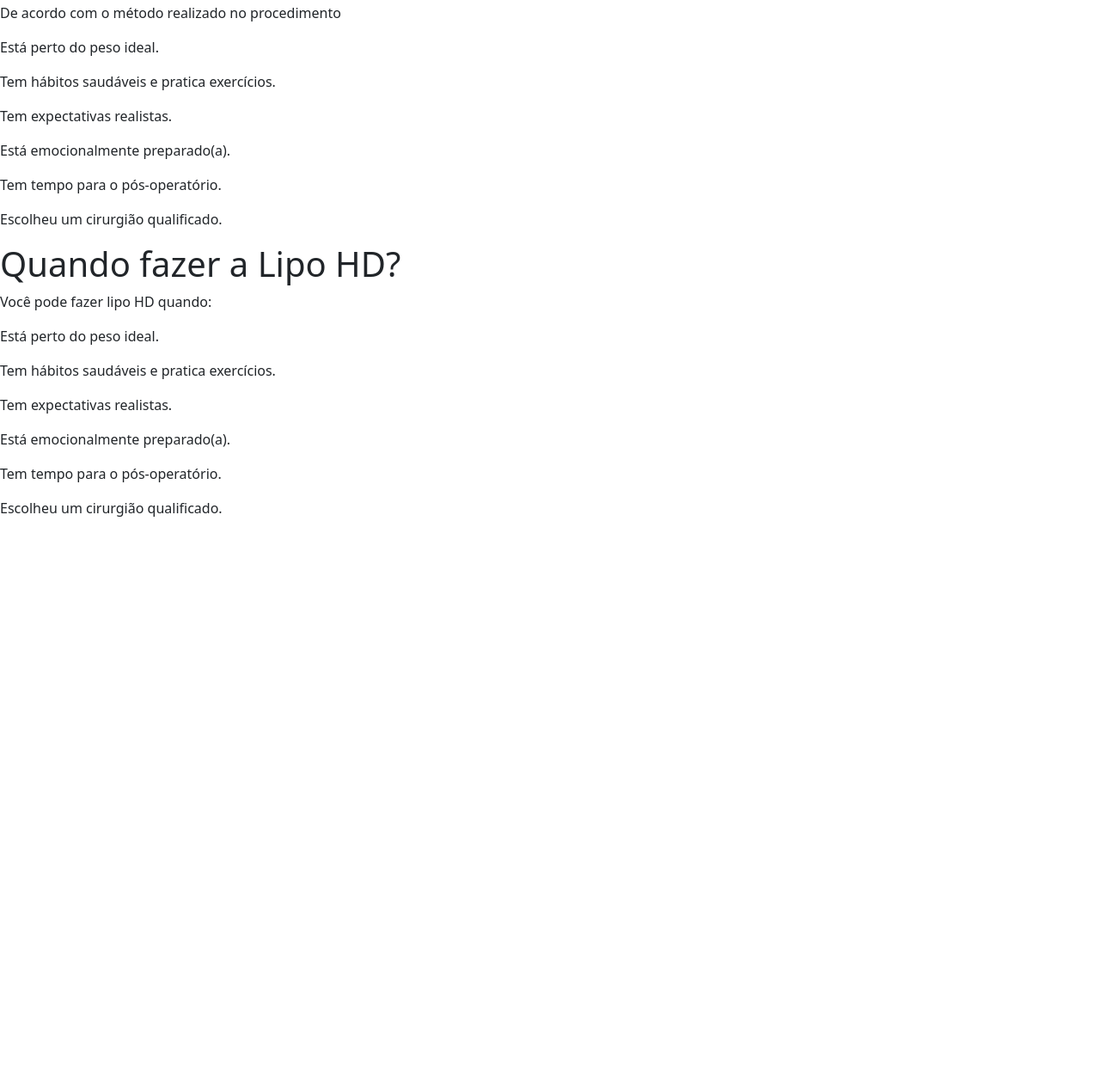
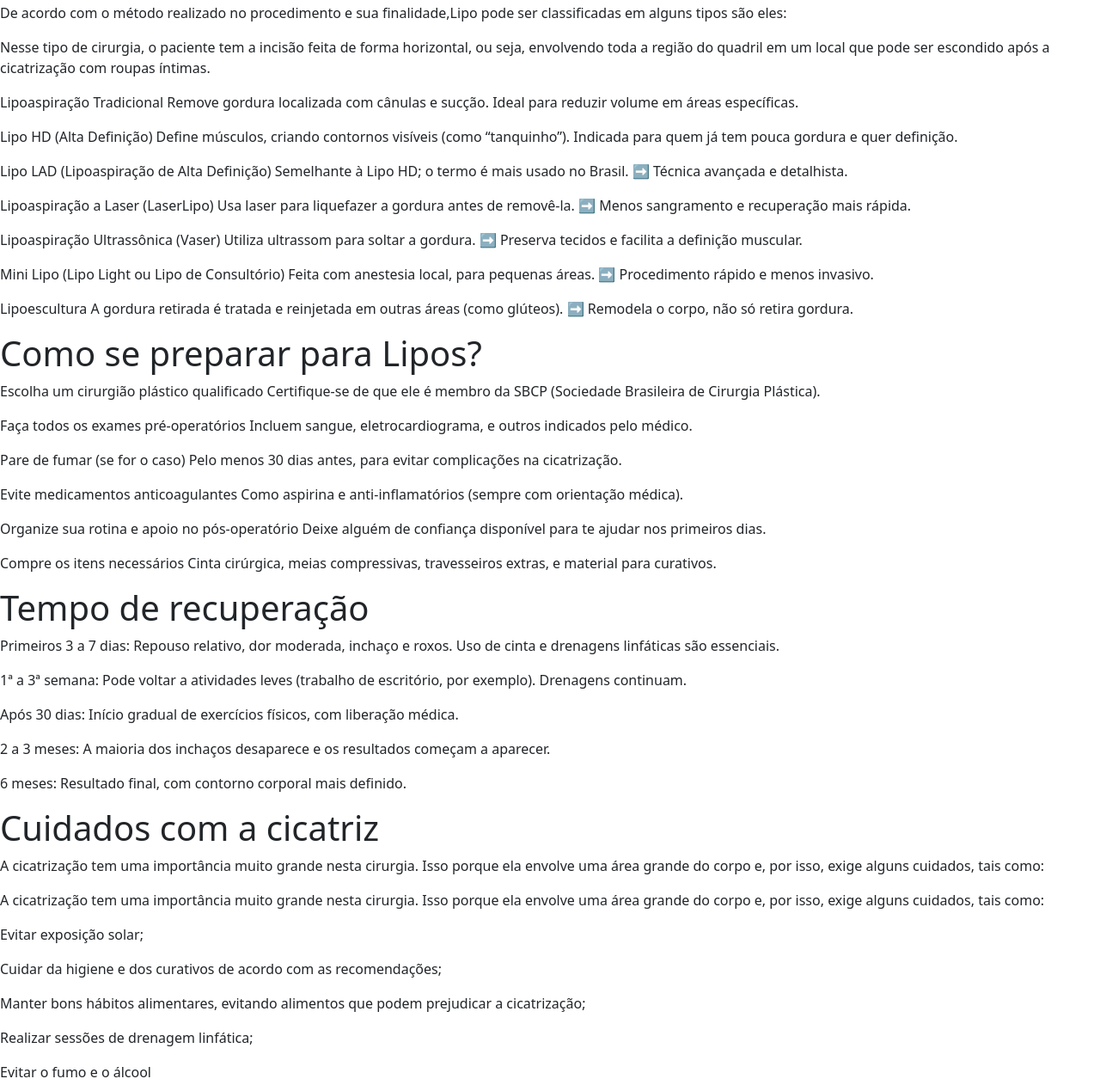
Before and after one commit to larissa016/cirurgias-lipo-HD, a plain HTML site: page index.html in a window 1280 px wide. Shown: the part 1912-3174 px from the top of the page at 86% size. Before the commit the page ends 2531 px from the top, so only its background shows below. Drawn offline with nearby package versions, Linux system fonts and the light colour scheme.

Commit message:
continuação da estrutura @larissa016

```diff
--- a/index.html
+++ b/index.html
@@ -175,39 +175,91 @@
     </div>
 
     <div class="conteudo md-3"></div>
-    <h1>Quando fazer a Lipo HD?</h1>
-    <p>Você pode fazer lipo HD quando:</p>
-    <p>Está perto do peso ideal.</p>
-    <p>Tem hábitos saudáveis e pratica exercícios.</p>
-    <p>Tem expectativas realistas.</p>
-    <p>Está emocionalmente preparado(a).</p>
-    <p>Tem tempo para o pós-operatório.</p>
+    <h1>Quais são os cuidados após a cirurgia?</h1>
+    <p>Alguns dos principais cuidados após a Lipo HD envolvem:</p>
+    <p>Evitar manter a coluna ereta nos primeiros 15 dias após a cirurgia para manter os pontos no lugar;</p>
+    <p>O uso da malha compressora, a cinta pós-cirúrgica. Ela é indispensável por pelo menos um mês para evitar complicações</p>
+    <p>Não se expor ao sol ou ao calor;</p>
+    <p>Não utilizar roupas apertadas</p>
+    <p>Não realizar esforço físico.</p>
     <p>Escolheu um cirurgião qualificado.</p>
   </div>
 
   <div class="conteudo md-3"></div>
   <h1>Quais são os tipos?</h1>
-  <p>De acordo com o método realizado no procedimento</p>
-  <p>Está perto do peso ideal.</p>
-  <p>Tem hábitos saudáveis e pratica exercícios.</p>
-  <p>Tem expectativas realistas.</p>
-  <p>Está emocionalmente preparado(a).</p>
-  <p>Tem tempo para o pós-operatório.</p>
-  <p>Escolheu um cirurgião qualificado.</p>
+  <p>De acordo com o método realizado no procedimento e sua finalidade,Lipo pode ser classificadas em alguns tipos são eles:</p>
+  <p>Nesse tipo de cirurgia, o paciente tem a incisão feita de forma horizontal, ou seja, envolvendo toda a região do quadril em um local que pode ser escondido após a cicatrização com roupas íntimas.</p>
+  <p> Lipoaspiração Tradicional
+    Remove gordura localizada com cânulas e sucção.
+  Ideal para reduzir volume em áreas específicas.</p>
+  <p>Lipo HD (Alta Definição)
+    Define músculos, criando contornos visíveis (como “tanquinho”).
+    Indicada para quem já tem pouca gordura e quer definição.</p>
+  <p>Lipo LAD (Lipoaspiração de Alta Definição)
+    Semelhante à Lipo HD; o termo é mais usado no Brasil.
+    ➡ Técnica avançada e detalhista.</p>
+  <p>Lipoaspiração a Laser (LaserLipo)
+    Usa laser para liquefazer a gordura antes de removê-la.
+    ➡ Menos sangramento e recuperação mais rápida.</p>
+  <p>Lipoaspiração Ultrassônica (Vaser)
+  Utiliza ultrassom para soltar a gordura.
+  ➡ Preserva tecidos e facilita a definição muscular.
+  </p>
+  <p>Mini Lipo (Lipo Light ou Lipo de Consultório)
+    Feita com anestesia local, para pequenas áreas.
+    ➡ Procedimento rápido e menos invasivo.</p>
+    <p>Lipoescultura
+      A gordura retirada é tratada e reinjetada em outras áreas (como glúteos).
+      ➡ Remodela o corpo, não só retira gordura.</p>
 </div>
 
 <div class="conteudo md-3"></div>
-<h1>Quando fazer a Lipo HD?</h1>
-<p>Você pode fazer lipo HD quando:</p>
-<p>Está perto do peso ideal.</p>
-<p>Tem hábitos saudáveis e pratica exercícios.</p>
-<p>Tem expectativas realistas.</p>
-<p>Está emocionalmente preparado(a).</p>
-<p>Tem tempo para o pós-operatório.</p>
-<p>Escolheu um cirurgião qualificado.</p>
+<h1>Como se preparar para Lipos?</h1>
+<p>Escolha um cirurgião plástico qualificado
+  Certifique-se de que ele é membro da SBCP (Sociedade Brasileira de Cirurgia Plástica).</p>
+<p>Faça todos os exames pré-operatórios
+  Incluem sangue, eletrocardiograma, e outros indicados pelo médico.</p>
+<p>Pare de fumar (se for o caso)
+  Pelo menos 30 dias antes, para evitar complicações na cicatrização.
+  </p>
+<p>Evite medicamentos anticoagulantes
+  Como aspirina e anti-inflamatórios (sempre com orientação médica).
+  </p>
+<p>Organize sua rotina e apoio no pós-operatório
+  Deixe alguém de confiança disponível para te ajudar nos primeiros dias.</p>
+<p>Compre os itens necessários
+  Cinta cirúrgica, meias compressivas, travesseiros extras, e material para curativos.</p>
+
 </div>
 
+<div class="conteudo md-3"></div>
+      <h1>Tempo de recuperação</h1>
+      <p>Primeiros 3 a 7 dias:
+        Repouso relativo, dor moderada, inchaço e roxos. Uso de cinta e drenagens linfáticas são essenciais.</p>
+      <p>1ª a 3ª semana:
+        Pode voltar a atividades leves (trabalho de escritório, por exemplo). Drenagens continuam.</p>
+      <p>Após 30 dias:
+        Início gradual de exercícios físicos, com liberação médica.
+        </p>
+      <p>2 a 3 meses:
+        A maioria dos inchaços desaparece e os resultados começam a aparecer.</p>
+      <p>6 meses:
+        Resultado final, com contorno corporal mais definido.</p>
 
+    </div>
+
+    <div class="conteudo md-3"></div>
+      <h1>Cuidados com a cicatriz</h1>
+      <p>A cicatrização tem uma importância muito grande nesta cirurgia. Isso porque ela envolve uma área grande do corpo e, por isso,
+        exige alguns cuidados, tais como:</p>
+      <p>A cicatrização tem uma importância muito grande nesta cirurgia. Isso porque ela envolve uma área grande do corpo e, por isso,
+        exige alguns cuidados, tais como:</p>
+      <p>Evitar exposição solar;</p>
+      <p>Cuidar da higiene e dos curativos de acordo com as recomendações;</p>
+      <p>Manter bons hábitos alimentares, evitando alimentos que podem prejudicar a cicatrização;</p>
+      <p>Realizar sessões de drenagem linfática;</p>
+      <p>Evitar o fumo e o álcool</p>
+    </div>
 
       <script src="https://cdn.jsdelivr.net/npm/bootstrap@5.3.3/dist/js/bootstrap.bundle.min.js"></script>
 
```
